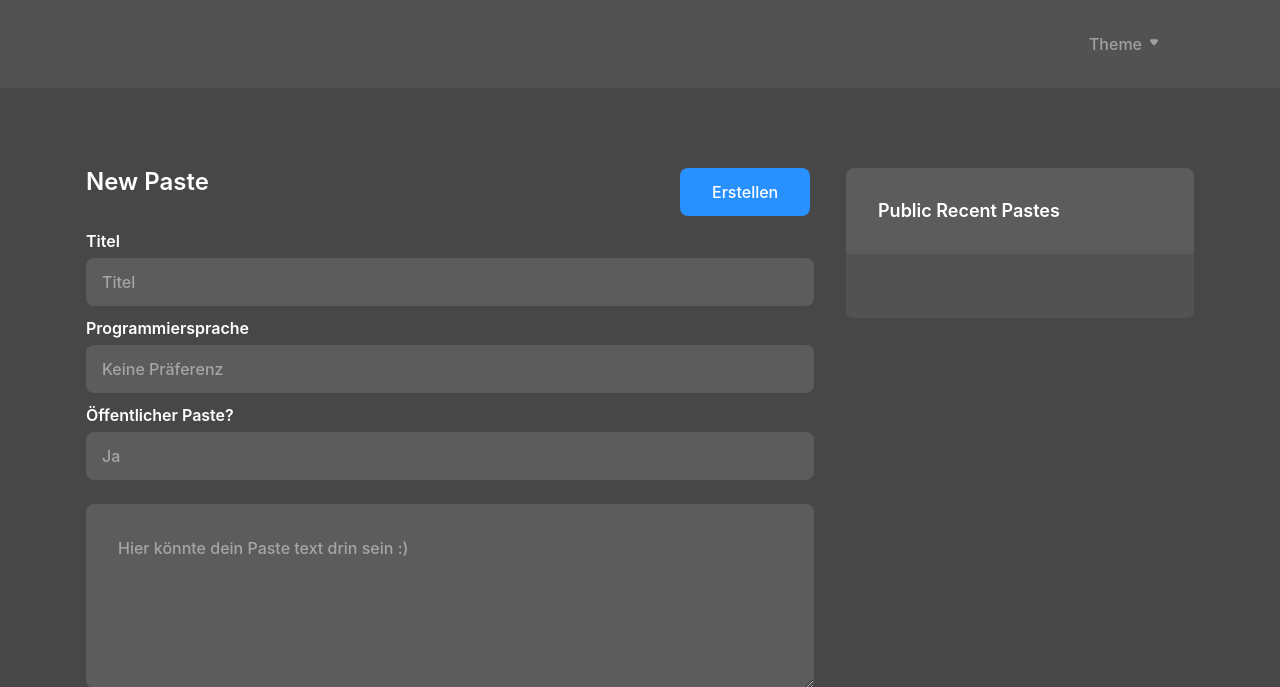
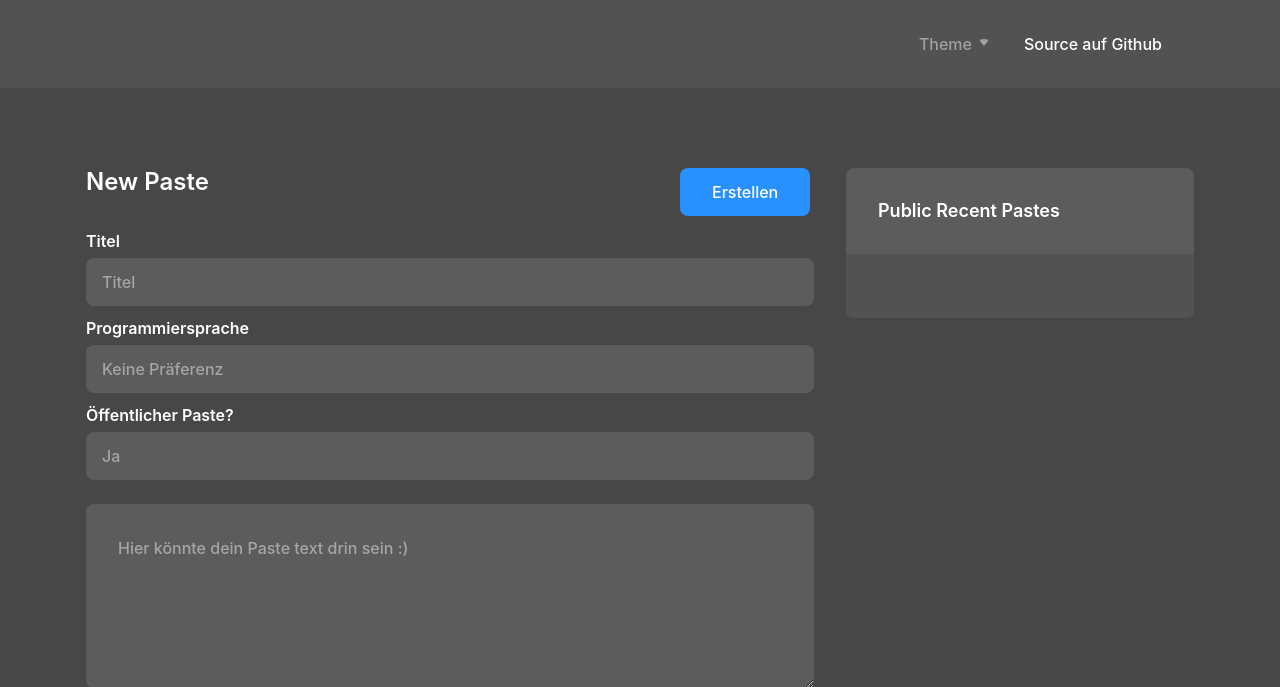
Before and after one commit to SylvanoP/Paste-Service, a PHP site: page /index.php?page=index in a window 1280 px wide. Shown: the top 687 px of the page. Run offline with PHP 8.4, Linux system fonts and the light colour scheme; data that the repository does not hold is empty; a stand-in replaces the project's code that opens the database connection; some libraries are stand-ins or nearby versions; some web fonts are replaced.

Commit message:
Update navbar.php

```diff
--- a/resources/additional/navbar.php
+++ b/resources/additional/navbar.php
@@ -24,6 +24,9 @@
                         </form>
                     </div>
                 </li>
+                <li class="nav-item">
+                    <a href="">Source auf Github</a>
+                </li>
 
             </ul>
 
```
